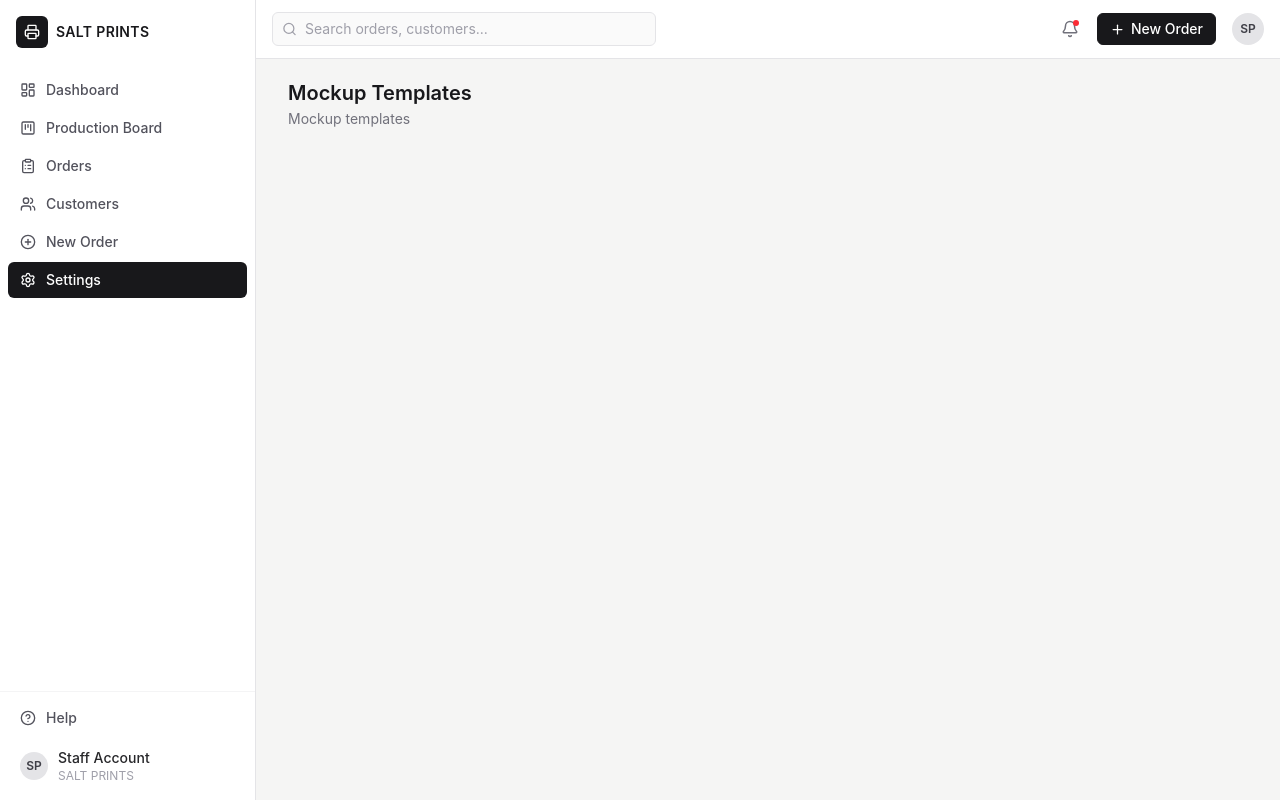
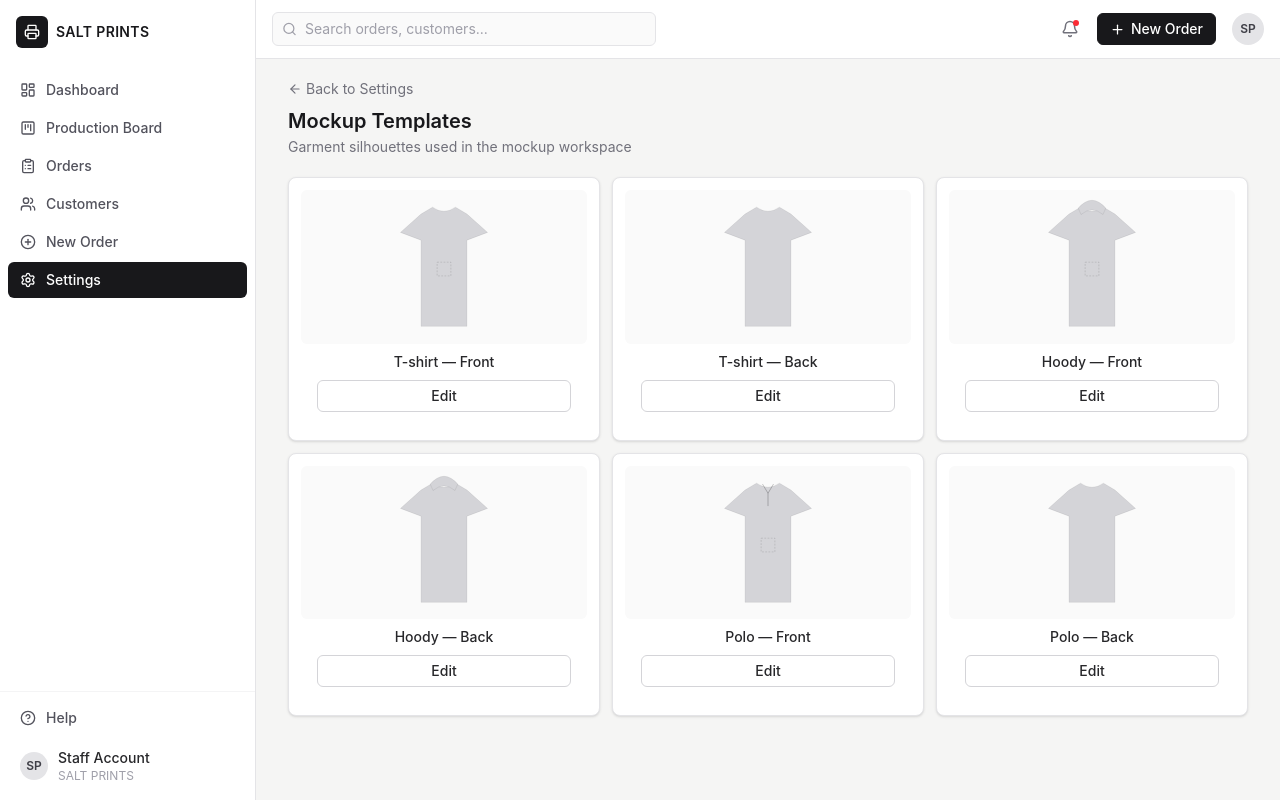
Before and after one commit to jgreen009/Production-Board-CRM, a React (Vite) app: page /settings/mockups in a window 1280 px wide. Built offline with nearby package versions, Linux system fonts and the light colour scheme.

Commit message:
Build Settings pages: Garments, Services, Statuses, Mockup Templates

```diff
--- a/src/pages/settings/SettingsGarments.tsx
+++ b/src/pages/settings/SettingsGarments.tsx
@@ -1,5 +1,67 @@
+import { useState } from 'react'
+import { useNavigate } from 'react-router-dom'
+import { ArrowLeft, Plus } from 'lucide-react'
 import { PageHeader } from '@/components/domain/PageHeader'
+import { Card, CardBody } from '@/components/ui/Card'
+import { Button } from '@/components/ui/Button'
+import { useToast } from '@/components/ui/toast-context'
+import { GARMENT_CATALOG } from '@/data/mockGarments'
 
 export default function SettingsGarments() {
-  return <PageHeader title="Garments" description="Garment catalog" />
+  const navigate = useNavigate()
+  const { showToast } = useToast()
+  const [catalog, setCatalog] = useState(GARMENT_CATALOG)
+
+  const toggleActive = (type: string) => {
+    setCatalog((prev) => prev.map((g) => (g.type === type ? { ...g, active: !g.active } : g)))
+  }
+
+  return (
+    <div>
+      <button onClick={() => navigate('/settings')} className="mb-2 flex items-center gap-1 text-sm text-zinc-500 hover:text-zinc-800">
+        <ArrowLeft size={14} /> Back to Settings
+      </button>
+      <PageHeader
+        title="Garments"
+        description="Garment catalog used throughout the order form"
+        actions={
+          <Button variant="primary" size="sm" onClick={() => showToast('Adding garments arrives with backend integration.', 'info')}>
+            <Plus size={14} /> Add Garment
+          </Button>
+        }
+      />
+
+      <Card>
+        <CardBody className="overflow-x-auto p-0">
+          <table className="w-full text-left text-sm">
+            <thead>
+              <tr className="border-b border-zinc-100 text-xs text-zinc-400">
+                <th className="px-4 py-2 font-medium">Garment</th>
+                <th className="px-4 py-2 font-medium">Category</th>
+                <th className="px-4 py-2 font-medium">Available Sizes</th>
+                <th className="px-4 py-2 font-medium">Active</th>
+              </tr>
+            </thead>
+            <tbody>
+              {catalog.map((g) => (
+                <tr key={g.type} className="border-b border-zinc-50 last:border-0">
+                  <td className="px-4 py-2.5 font-medium text-zinc-800">{g.type}</td>
+                  <td className="px-4 py-2.5 text-zinc-600">{g.category}</td>
+                  <td className="px-4 py-2.5 text-zinc-500">{g.availableSizes.join(', ')}</td>
+                  <td className="px-4 py-2.5">
+                    <button
+                      onClick={() => toggleActive(g.type)}
+                      className={`relative inline-flex h-5 w-9 items-center rounded-full transition-colors ${g.active ? 'bg-zinc-900' : 'bg-zinc-200'}`}
+                    >
+                      <span className={`inline-block h-3.5 w-3.5 transform rounded-full bg-white transition-transform ${g.active ? 'translate-x-4' : 'translate-x-1'}`} />
+                    </button>
+                  </td>
+                </tr>
+              ))}
+            </tbody>
+          </table>
+        </CardBody>
+      </Card>
+    </div>
+  )
 }
--- a/src/pages/settings/SettingsIndex.tsx
+++ b/src/pages/settings/SettingsIndex.tsx
@@ -1,5 +1,49 @@
+import { useNavigate } from 'react-router-dom'
+import { Shirt, Wrench, Tags, Layers, Building2 } from 'lucide-react'
+import type { LucideIcon } from 'lucide-react'
 import { PageHeader } from '@/components/domain/PageHeader'
+import { Card, CardBody } from '@/components/ui/Card'
+import { useToast } from '@/components/ui/toast-context'
+
+interface SettingsCard {
+  title: string
+  description: string
+  icon: LucideIcon
+  path?: string
+}
+
+const CARDS: SettingsCard[] = [
+  { title: 'Garments', description: 'Manage the garment catalog and available sizes.', icon: Shirt, path: '/settings/garments' },
+  { title: 'Services', description: 'Enable or disable the services offered to customers.', icon: Wrench, path: '/settings/services' },
+  { title: 'Statuses', description: 'Review the payment, artwork, garment, and production status sets.', icon: Tags, path: '/settings/statuses' },
+  { title: 'Mockup Templates', description: 'Manage garment mockup templates used in the order form.', icon: Layers, path: '/settings/mockups' },
+  { title: 'Business Settings', description: 'Business details, terms, and turnaround defaults.', icon: Building2 },
+]
 
 export default function SettingsIndex() {
-  return <PageHeader title="Settings" description="Configure SALT PRINTS" />
+  const navigate = useNavigate()
+  const { showToast } = useToast()
+
+  return (
+    <div>
+      <PageHeader title="Settings" description="Configure SALT PRINTS catalogs and defaults" />
+      <div className="grid grid-cols-1 gap-3 sm:grid-cols-2 lg:grid-cols-3">
+        {CARDS.map((card) => (
+          <Card
+            key={card.title}
+            className="cursor-pointer p-4 hover:border-zinc-300"
+            onClick={() =>
+              card.path ? navigate(card.path) : showToast('Business settings arrive with backend integration.', 'info')
+            }
+          >
+            <CardBody className="p-0">
+              <card.icon size={20} className="mb-2 text-zinc-400" />
+              <p className="text-sm font-semibold text-zinc-800">{card.title}</p>
+              <p className="mt-0.5 text-xs text-zinc-500">{card.description}</p>
+            </CardBody>
+          </Card>
+        ))}
+      </div>
+    </div>
+  )
 }
--- a/src/pages/settings/SettingsMockups.tsx
+++ b/src/pages/settings/SettingsMockups.tsx
@@ -1,5 +1,62 @@
+import { useNavigate } from 'react-router-dom'
+import { ArrowLeft } from 'lucide-react'
 import { PageHeader } from '@/components/domain/PageHeader'
+import { Card, CardBody } from '@/components/ui/Card'
+import { Button } from '@/components/ui/Button'
+import { GarmentMockup } from '@/components/domain/GarmentMockup'
+import { useToast } from '@/components/ui/toast-context'
+import type { GarmentType } from '@/types'
+
+const TEMPLATES: { garmentType: GarmentType; view: 'Front' | 'Back' }[] = [
+  { garmentType: 'T-shirt', view: 'Front' },
+  { garmentType: 'T-shirt', view: 'Back' },
+  { garmentType: 'Hoody', view: 'Front' },
+  { garmentType: 'Hoody', view: 'Back' },
+  { garmentType: 'Polo', view: 'Front' },
+  { garmentType: 'Polo', view: 'Back' },
+]
 
 export default function SettingsMockups() {
-  return <PageHeader title="Mockup Templates" description="Mockup templates" />
+  const navigate = useNavigate()
+  const { showToast } = useToast()
+
+  return (
+    <div>
+      <button onClick={() => navigate('/settings')} className="mb-2 flex items-center gap-1 text-sm text-zinc-500 hover:text-zinc-800">
+        <ArrowLeft size={14} /> Back to Settings
+      </button>
+      <PageHeader title="Mockup Templates" description="Garment silhouettes used in the mockup workspace" />
+
+      <div className="grid grid-cols-2 gap-3 sm:grid-cols-3">
+        {TEMPLATES.map((t) => (
+          <Card key={`${t.garmentType}-${t.view}`} className="p-3">
+            <div className="flex justify-center rounded-md bg-zinc-50 p-2">
+              <GarmentMockup
+                garmentType={t.garmentType}
+                colour="Zinc"
+                view={t.view}
+                position="Front Centre"
+                offset={{ x: 0, y: 0 }}
+                onOffsetChange={() => {}}
+                widthMm={0}
+                heightMm={0}
+                size={110}
+              />
+            </div>
+            <CardBody className="p-0 pt-2 text-center">
+              <p className="text-sm font-medium text-zinc-800">{t.garmentType} — {t.view}</p>
+              <Button
+                variant="secondary"
+                size="sm"
+                className="mt-2 w-full"
+                onClick={() => showToast('Template editing arrives with backend integration.', 'info')}
+              >
+                Edit
+              </Button>
+            </CardBody>
+          </Card>
+        ))}
+      </div>
+    </div>
+  )
 }
--- a/src/pages/settings/SettingsServices.tsx
+++ b/src/pages/settings/SettingsServices.tsx
@@ -1,5 +1,39 @@
+import { useState } from 'react'
+import { useNavigate } from 'react-router-dom'
+import { ArrowLeft } from 'lucide-react'
 import { PageHeader } from '@/components/domain/PageHeader'
+import { Card, CardBody } from '@/components/ui/Card'
+import { Toggle } from '@/components/ui/Field'
+import { SERVICE_CATALOG } from '@/data/mockServices'
 
 export default function SettingsServices() {
-  return <PageHeader title="Services" description="Service catalog" />
+  const navigate = useNavigate()
+  const [catalog, setCatalog] = useState(SERVICE_CATALOG)
+
+  const toggleActive = (name: string) => {
+    setCatalog((prev) => prev.map((s) => (s.name === name ? { ...s, active: !s.active } : s)))
+  }
+
+  return (
+    <div>
+      <button onClick={() => navigate('/settings')} className="mb-2 flex items-center gap-1 text-sm text-zinc-500 hover:text-zinc-800">
+        <ArrowLeft size={14} /> Back to Settings
+      </button>
+      <PageHeader title="Services" description="Services offered on the order form" />
+
+      <Card>
+        <CardBody className="flex flex-col gap-2">
+          {catalog.map((service) => (
+            <Toggle
+              key={service.name}
+              label={service.name}
+              description={service.description}
+              checked={service.active}
+              onChange={() => toggleActive(service.name)}
+            />
+          ))}
+        </CardBody>
+      </Card>
+    </div>
+  )
 }
--- a/src/pages/settings/SettingsStatuses.tsx
+++ b/src/pages/settings/SettingsStatuses.tsx
@@ -1,5 +1,50 @@
+import { useNavigate } from 'react-router-dom'
+import { ArrowLeft } from 'lucide-react'
 import { PageHeader } from '@/components/domain/PageHeader'
+import { Card, CardBody, CardHeader } from '@/components/ui/Card'
+import { Badge } from '@/components/ui/Badge'
+import {
+  PAYMENT_STATUSES,
+  ARTWORK_STATUSES,
+  GARMENT_STATUSES,
+  PRODUCTION_STATUSES,
+  PRIORITIES,
+} from '@/data/mockStatuses'
+import type { StatusConfig } from '@/data/mockStatuses'
+
+const GROUPS: { title: string; description: string; statuses: StatusConfig<string>[] }[] = [
+  { title: 'Payment', description: 'Tracks whether an order has been paid.', statuses: PAYMENT_STATUSES },
+  { title: 'Artwork', description: 'Tracks artwork progress, separate from production.', statuses: ARTWORK_STATUSES },
+  { title: 'Garments', description: 'Tracks garment sourcing, separate from production.', statuses: GARMENT_STATUSES },
+  { title: 'Production', description: 'The operational status shown on the Production Board.', statuses: PRODUCTION_STATUSES },
+  { title: 'Priority', description: 'Internal staff priority, not shown on the paper form.', statuses: PRIORITIES },
+]
 
 export default function SettingsStatuses() {
-  return <PageHeader title="Statuses" description="Status configuration" />
+  const navigate = useNavigate()
+
+  return (
+    <div>
+      <button onClick={() => navigate('/settings')} className="mb-2 flex items-center gap-1 text-sm text-zinc-500 hover:text-zinc-800">
+        <ArrowLeft size={14} /> Back to Settings
+      </button>
+      <PageHeader title="Statuses" description="Status sets used across orders and the production board" />
+
+      <div className="flex flex-col gap-4">
+        {GROUPS.map((group) => (
+          <Card key={group.title}>
+            <CardHeader>
+              <h3 className="text-sm font-semibold text-zinc-800">{group.title}</h3>
+              <p className="text-xs text-zinc-400">{group.description}</p>
+            </CardHeader>
+            <CardBody className="flex flex-wrap gap-2">
+              {group.statuses.map((s) => (
+                <Badge key={s.value} className={s.className}>{s.label}</Badge>
+              ))}
+            </CardBody>
+          </Card>
+        ))}
+      </div>
+    </div>
+  )
 }
```
